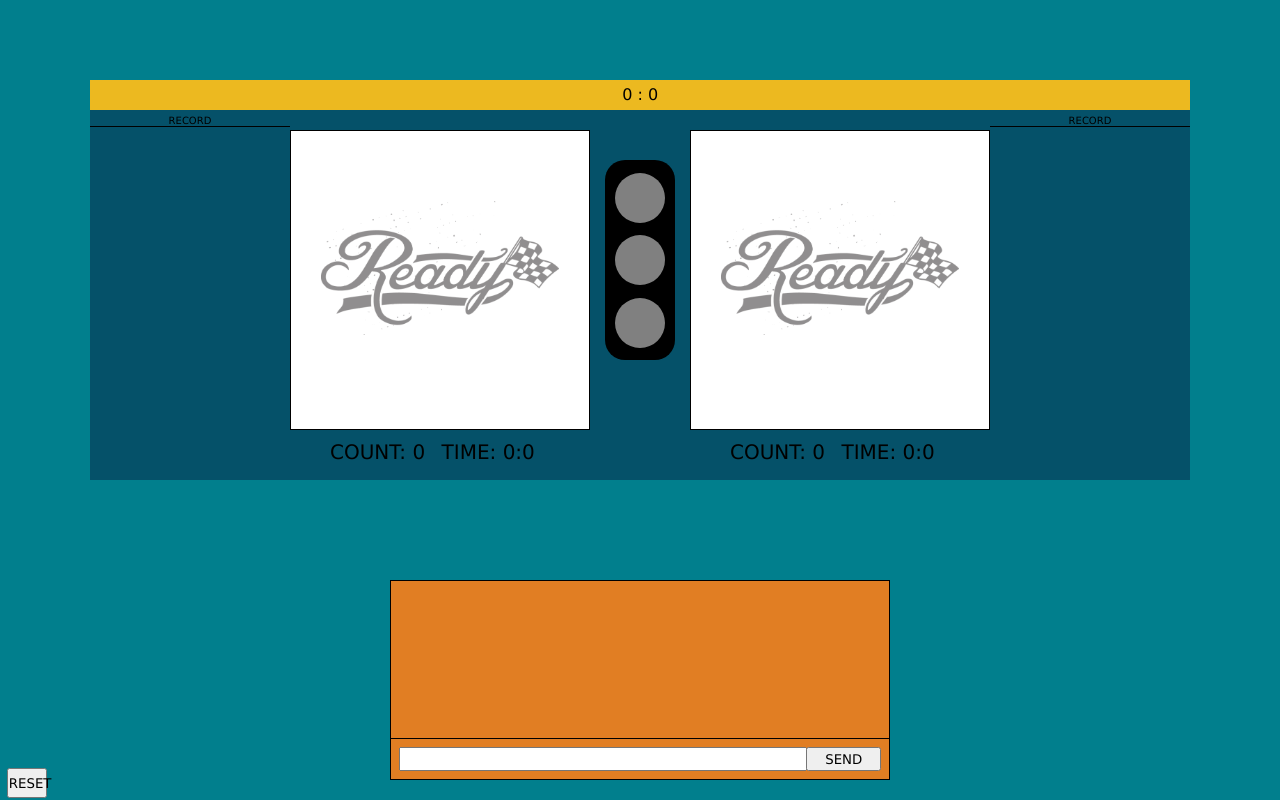
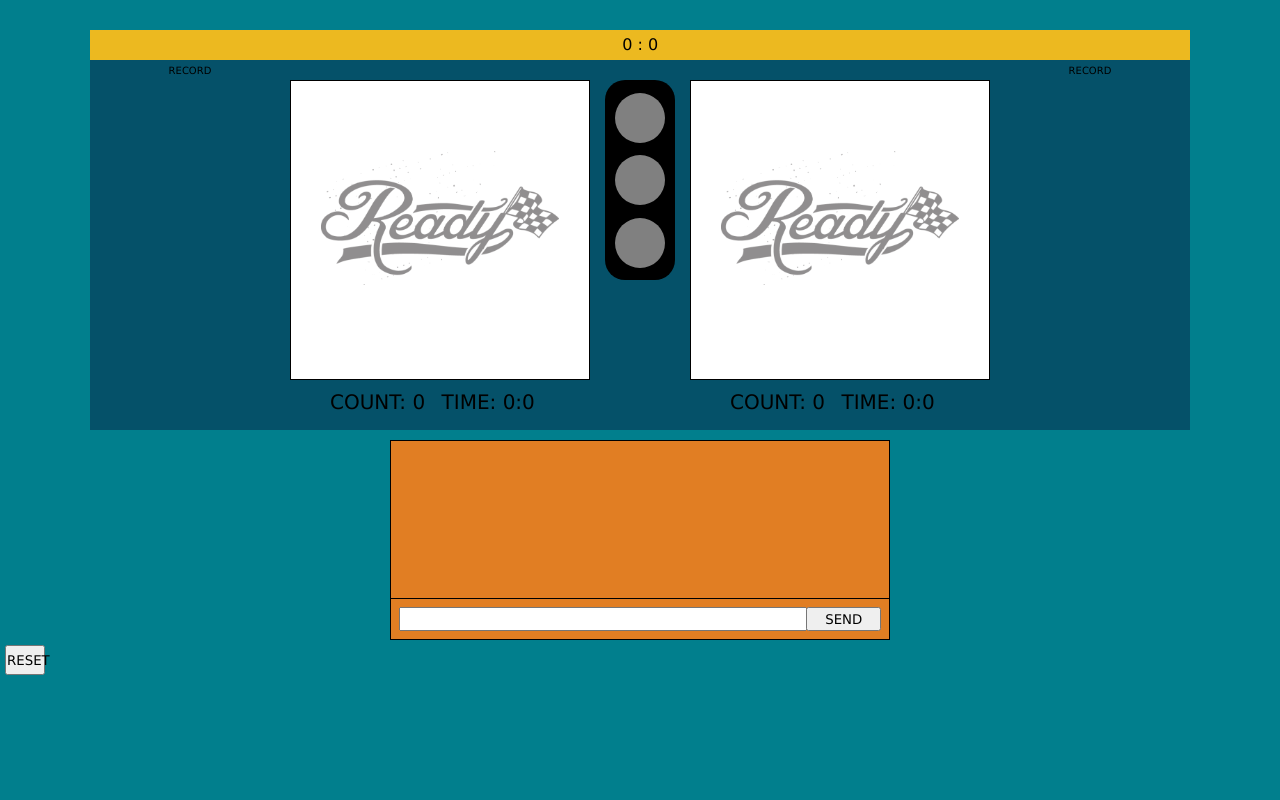
Before and after one commit to horacegoal/Klotski, a website: page public/play.html in a window 1280 px wide. Drawn offline with nearby package versions, Linux system fonts and the light colour scheme; no server answers.

Commit message:
adjust css

```diff
--- a/public/css/play.css
+++ b/public/css/play.css
@@ -7,6 +7,8 @@
 
 .container{
   background-color: rgb(1, 127, 141);
+  position: absolute;
+  display: block;
   width: 100vw;
   height: 100vh;
 }
@@ -14,10 +16,7 @@
 .game{
   height: 400px;
   width: 1100px;
-  position: absolute;
-  top: 10%;
-  left: 50%;
-  transform: translateX(-50%);
+  margin: 30px auto 0;
   background-color: rgb(5, 81, 105);
 }
 .player-names{
@@ -57,11 +56,10 @@
 }
 
 #reset{
-  position: absolute;
+  /* position: absolute; */
   height: 30px;
   width: 40px;
-  left: 1%;
-  bottom :1%;
+  margin: 5px;
 }
 
 #red{
@@ -111,7 +109,7 @@
 }
 
 .record-title{
-  border-bottom: 1px solid black
+  /* border-bottom: 1px solid black */
 }
 
 #record1{
@@ -119,7 +117,7 @@
 }
 #record2{
   /* position: absolute; */
-  left: 900px;
+  margin-left: 900px
 }
 
 .playerList{
@@ -264,10 +262,14 @@
   width: 500px;
   height: 200px;
   border: 1px solid black;
-  position: absolute;
-  bottom: 20px;
-  left: 50%;
-  transform: translateX(-50%);
+  margin: 10px auto 0;
+  /* position: relative; */
+  /* display: block; */
+  /* margin: 0px auto; */
+  /* position: absolute; */
+  /* bottom: 20px; */
+  /* left: 50%;
+  transform: translateX(-50%); */
   background-color: rgb(225, 126, 35);
 }
 
--- a/public/js/player1Move.js
+++ b/public/js/player1Move.js
@@ -76,6 +76,7 @@ function player1Move () {
     for(let i = 1; i <= 8; i++){
       let box = $(`#box${i}`);
       let pos = box.position();
+      // console.log(pos)
       occupiedPos.push(pos)
     }
     return occupiedPos;
--- a/public/js/randomBox.js
+++ b/public/js/randomBox.js
@@ -26,7 +26,7 @@ function setRandomBox() {
     }
     getOrder();
     bubbleSort(orders);
-    console.log(countForBubbleSort)
+    // console.log(countForBubbleSort)
   }
 
 
--- a/public/play.html
+++ b/public/play.html
@@ -9,10 +9,6 @@
   </head>
 <body>
   <div class="container">
-    <!-- <div class="playerList">
-      <h3>Players</h3>
-      <ol id="players"></ol>
-    </div> -->
     <div class="game">
       <div class="traffic-light">
         <div id="red"></div>
@@ -71,7 +67,6 @@
       </div>
 
     </div>
-    <button id="reset">RESET</button>
 
     <div class="chat__main">
 
@@ -82,6 +77,8 @@
         <button id="send">SEND</button>
       </div>
     </div>
+    <button id="reset">RESET</button>
+
   </div>
 
   <script type="text/template" id="message-template">
```
Also changed, not shown: 1 other file.
